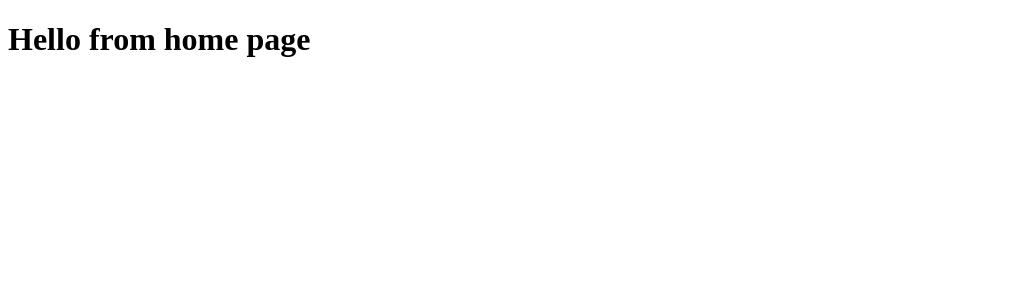
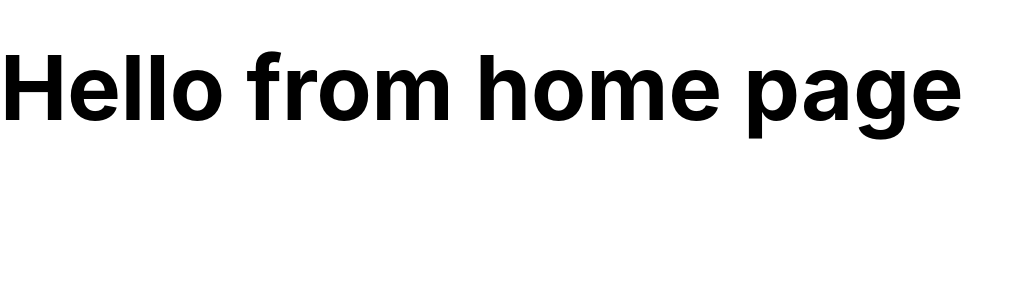
Before and after one commit to luke-h1/storify, a React (Create React App) app in the folder src/frontend/: page / in a window 1280 px wide. Shown: the top 300 px of the page, without its empty margins (0-1019 px from the left). Built offline with nearby package versions, Linux system fonts and the light colour scheme; a web font is replaced by a local one.

Commit message:
add global styles

```diff
--- a/src/frontend/src/App.tsx
+++ b/src/frontend/src/App.tsx
@@ -4,6 +4,7 @@ import { ThemeProvider } from 'styled-components';
 import { GlobalThemeObject, ThemeObjectInitial } from './types/styled';
 import { BrowserRouter, Route } from 'react-router-dom';
 import Home from './pages/Home';
+import { GlobalStyles } from './styles';
 
 const initTheme = {
   theme: undefined,
@@ -29,6 +30,7 @@ const App = () => {
   return (
     <>
       <AuthState>
+        <GlobalStyles />
         <ThemeProvider theme={themeForContext}>
           <BrowserRouter>
             <Route component={Home} exact />
--- a/src/frontend/src/pages/Home.tsx
+++ b/src/frontend/src/pages/Home.tsx
@@ -1,7 +1,9 @@
+import { Title } from 'src/styles/typography';
+
 const Home = () => {
   return (
     <>
-      <h1>Hello from home page</h1>
+      <Title size={5}>Hello from home page</Title>
     </>
   );
 };
```
Also changed, not shown: src/frontend/src/index.tsx (+9 -1 lines).
